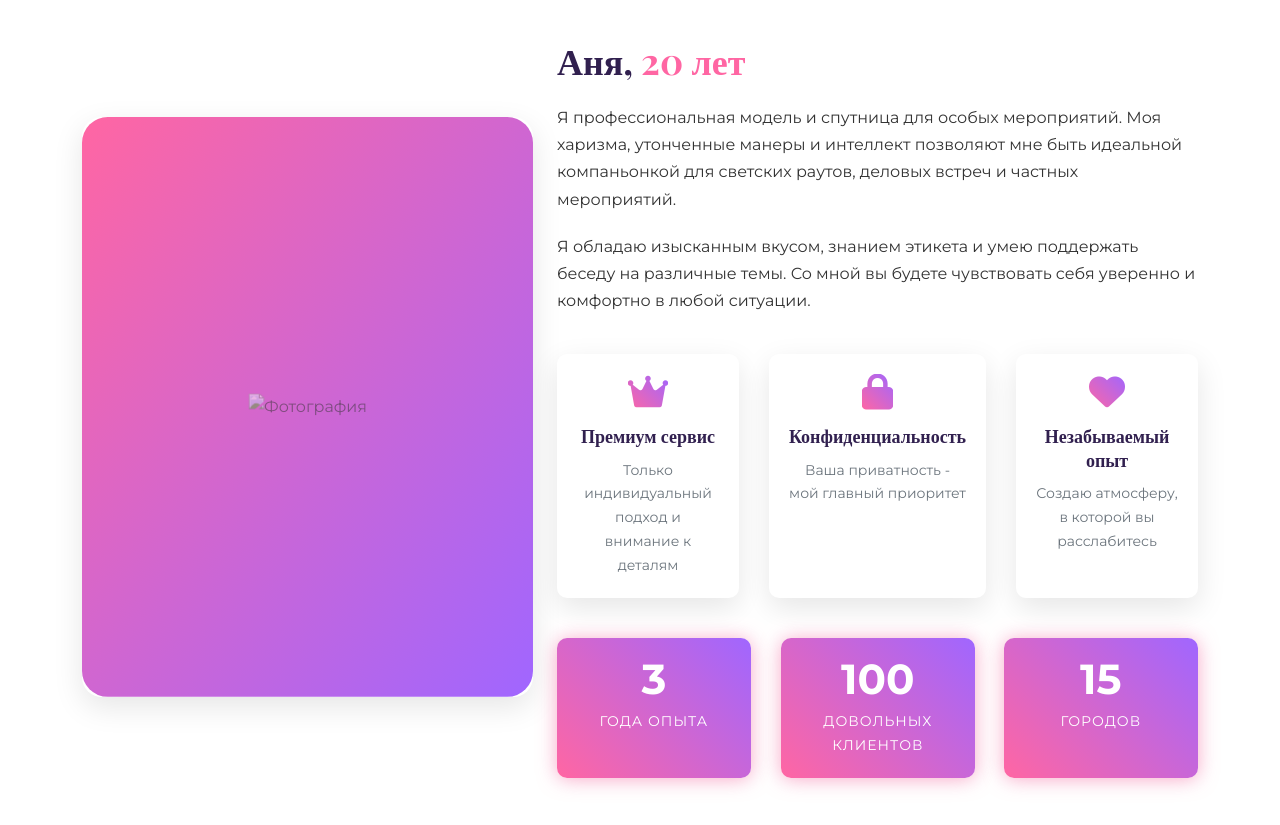
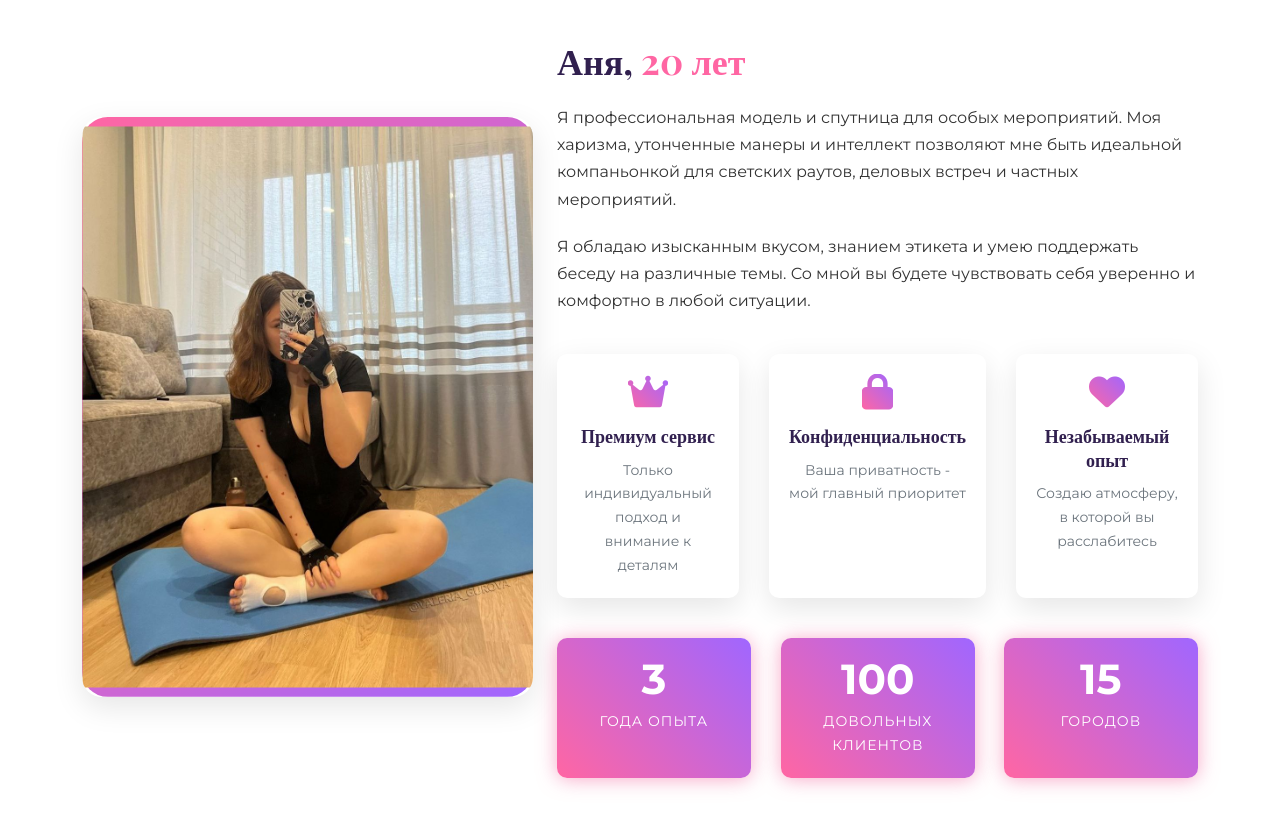
Before and after one commit to tvoyakroshka/tvoyakroshka.github.io, a plain HTML site: page index.html in a window 1280 px wide. Shown: the part 1040-1865 px from the top of the page. Drawn offline with nearby package versions, Linux system fonts and the light colour scheme.

Commit message:
Update index.html

```diff
--- a/index.html
+++ b/index.html
@@ -130,7 +130,7 @@
                                 </linearGradient>
                             </defs>
                             <rect width="100%" height="100%" rx="20" fill="url(#grad2)"/>
-                            <img src="aaa.png" style="position: absolute; left: 50%; top: 50%; transform: translate(-50%, -50%);" alt="Фотография" onerror="this.style.opacity = '0.5'; console.error('Ошибка загрузки изображения:', this.src)">
+                            <img src="aaa.jpg" style="position: absolute; left: 50%; top: 50%; transform: translate(-50%, -50%);" alt="Фотография" onerror="this.style.opacity = '0.5'; console.error('Ошибка загрузки изображения:', this.src)">
                         </svg>
                     </div>
                 </div>
```
